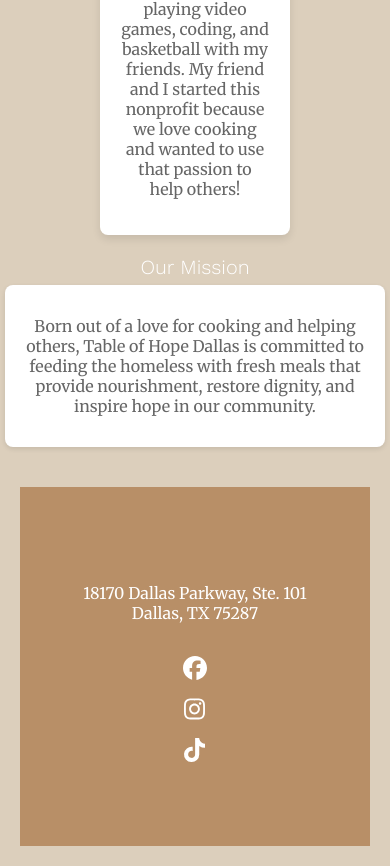
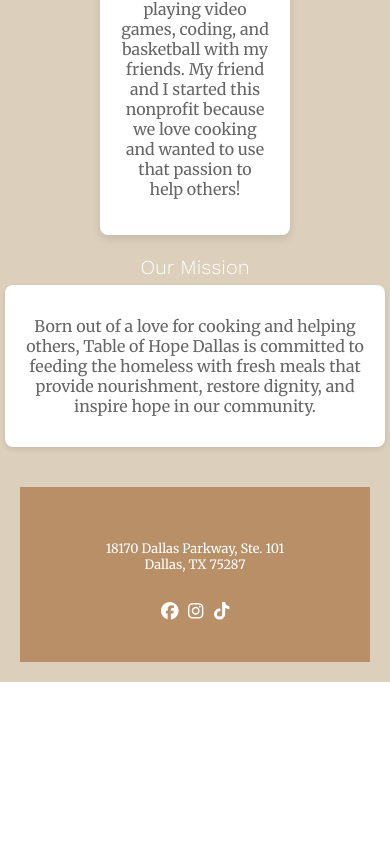
Before and after one commit to niseembha/tableofhopedallas, a Next.js app: page /about in a window 390 px wide. Shown: the part 1244-2110 px from the top of the page. After the commit the page ends 1926 px from the top, so only its background shows below. Built offline with nearby package versions, Linux system fonts and the light colour scheme.

Commit message:
kind of fixed footer css

```diff
--- a/app/components/Footer/Footer.css
+++ b/app/components/Footer/Footer.css
@@ -1,7 +1,6 @@
 /* Basic Footer Styling */
 
 @import url('https://fonts.googleapis.com/css2?family=Merriweather:ital,wght@0,300;0,400;0,700;0,900;1,300;1,400;1,700;1,900&family=Work+Sans:ital,wght@0,100..900;1,100..900&display=swap');
-
 
 .footer {
   background-color: #B88F67;
@@ -51,12 +50,57 @@
 
 /* Mobile Responsiveness */
 @media (max-width: 768px) {
+  .footer {
+    padding: 30px 15px; /* Adjust padding for mobile */
+  }
+
+  .footer h3 {
+    font-size: 1.5rem; /* Smaller heading on mobile */
+    margin-bottom: 10px;
+  }
+
+  .footer p {
+    font-size: 0.9rem; /* Smaller text for mobile */
+    margin-bottom: 8px;
+  }
+
   .col-2 {
-    padding: 0 10px;
+    padding: 0 10px; /* Reduce padding for smaller screens */
   }
 
   .social-icons {
-    flex-direction: column;
-    gap: 10px;
+    flex-direction: row; /* Keep the icons in a horizontal row */
+    justify-content: center; /* Keep the icons centered */
+    gap: 15px; /* Adjust the gap between icons */
+  }
+
+  .social-icons a {
+    font-size: 1.3rem; /* Slightly smaller icons for mobile */
   }
 }
+
+/* Additional Responsiveness for Very Small Screens (Phones) */
+@media (max-width: 480px) {
+  .footer {
+    padding: 20px 10px; /* Adjust padding for very small screens */
+  }
+
+  .footer h3 {
+    font-size: 1.3rem; /* Even smaller heading */
+    margin-bottom: 10px;
+  }
+
+  .footer p {
+    font-size: 0.8rem; /* Even smaller text for phones */
+    margin-bottom: 8px;
+  }
+
+  .social-icons {
+    flex-direction: row; /* Keep the icons in a row */
+    gap: 10px; /* Smaller gap between icons */
+  }
+
+  .social-icons a {
+    font-size: 1.1rem; /* Even smaller icons */
+  }
+}
```
